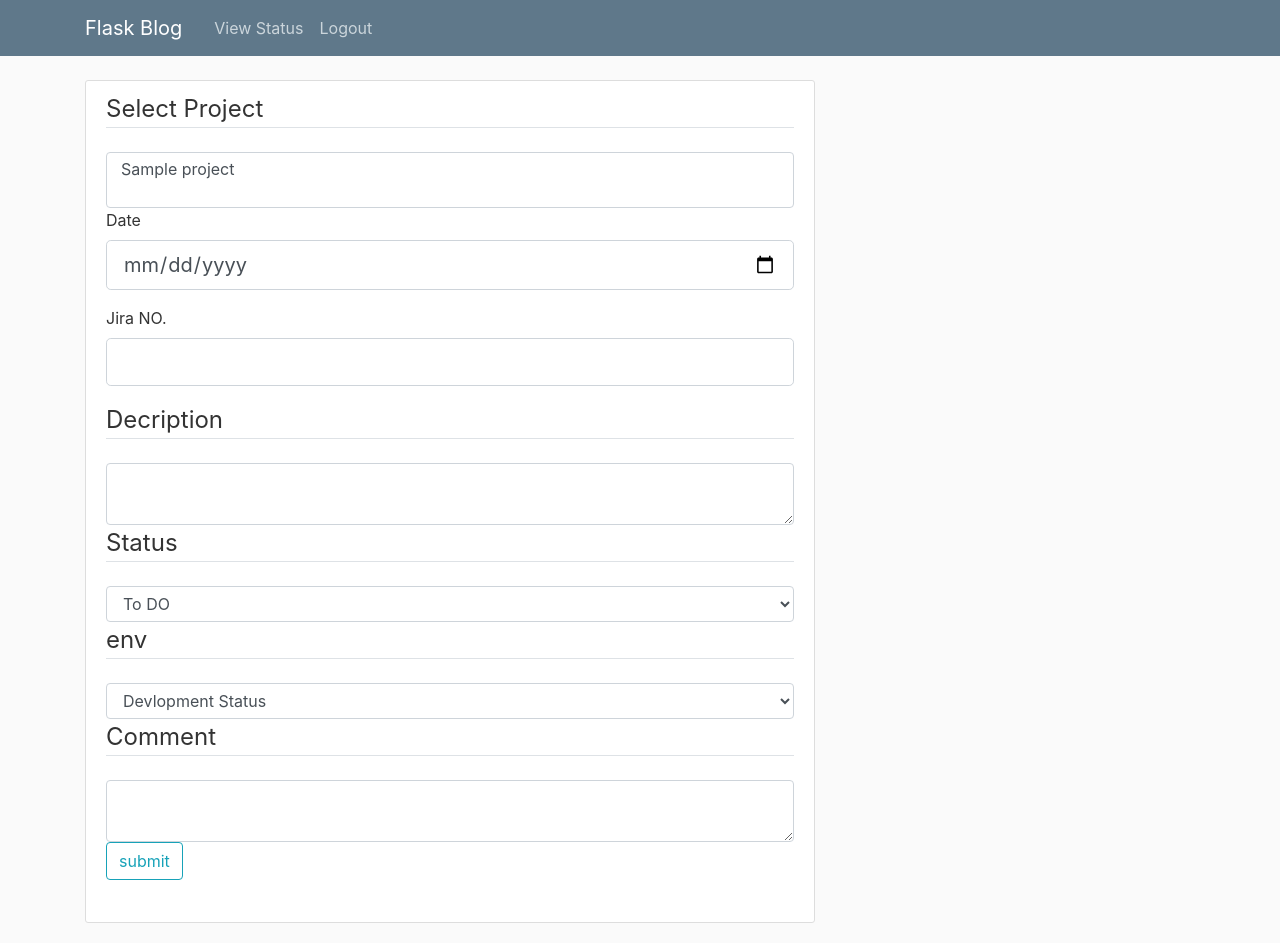
After one commit to shwetangdalvisd/DailyStatus, a Flask app: page /statusupdate in a window 1280 px wide. The commit adds this page. Run offline with Flask 2, Linux system fonts and the light colour scheme; a user stored in the database is signed in; a database or web service that is not in the repository returns one stand-in record (values such as "Sample title"); some libraries are stand-ins or nearby versions.

Commit message:
new 30 april

```diff
--- a/dailystatus/forms.py
+++ b/dailystatus/forms.py
@@ -1,8 +1,8 @@
 from flask_wtf import FlaskForm
-from wtforms import StringField, PasswordField, SubmitField, BooleanField, SelectMultipleField, DateField,SelectField
+from wtforms import StringField, PasswordField, SubmitField, BooleanField, SelectMultipleField, DateField,SelectField,TextField
 from wtforms.validators import DataRequired, Length, Email, EqualTo, ValidationError,Optional
 from dailystatus import app, mongo
-
+from flask_login import login_user, current_user
 
 class LoginForm(FlaskForm):
 	email = StringField('Email',validators=[DataRequired(), Email()])
@@ -16,13 +16,13 @@ class RegisterForm(FlaskForm):
 	email = StringField('Email',validators=[DataRequired(), Email()])
 	password = PasswordField('Password', validators=[DataRequired()])
 	confirm_password = PasswordField('Confirm Password',validators=[DataRequired(), EqualTo('password')])
-	role = StringField('Role',validators=[DataRequired()])
+	role = SelectField('Role',validators=[DataRequired()])
 	submit = SubmitField('Sign Up')
 
 class ProjectForm(FlaskForm):
 	Project = StringField('Project Name',validators=[DataRequired()])
 	doc = StringField('Date of Completion')
-	Cromail = StringField('Email',validators=[DataRequired(), Email()])
+	Cromail = StringField('CRO Email',validators=[Optional(), Email()])
 	submit = SubmitField('submit')
 
 def usf():
@@ -43,3 +43,24 @@ class AssignForms(FlaskForm):
 	project = SelectField('project',choices=pjf())
 	projectteam = SelectField('projectteam')
 	submit = SubmitField('submit')
+
+class StatusForm(FlaskForm):
+	project = SelectField('Project',validators=[DataRequired()])
+	date = DateField('Date',format='%d/%m/%Y',validators=[DataRequired()])
+	jirano = StringField('Jira NO.',validators=[DataRequired()])
+	desc = TextField('Description',validators=[DataRequired()])
+	status = SelectField('username',validators=[DataRequired()])
+	env = SelectField('Env',validators=[DataRequired()])
+	comments = TextField('Comment', validators=[DataRequired()])
+	submit = SubmitField('submit')
+
+class View_statusForm(FlaskForm):
+	project = SelectField('Project', choices=pjf())
+	username = SelectField('Username',choices=usf())
+	date = StringField('Date')
+	submit = SubmitField('submit')
+
+class DeleteForms(FlaskForm):
+	username = SelectMultipleField('username',choices=usf(),validators=[Optional()])
+	project = SelectField('project',choices=pjf(),validators=[Optional()])
+	submit = SubmitField('submit')
--- a/dailystatus/routes.py
+++ b/dailystatus/routes.py
@@ -1,7 +1,7 @@
 from flask import render_template, url_for, flash, redirect, request,session,jsonify
 from dailystatus import app, mongo, bcrypt,login_manager
 from bson.json_util import dumps
-from dailystatus.forms import LoginForm,RegisterForm,ProjectForm,AssignForms
+from dailystatus.forms import LoginForm,RegisterForm,ProjectForm,AssignForms,StatusForm,DeleteForms,View_statusForm
 from flask_login import login_user, current_user, logout_user, login_required,UserMixin
 from bson.objectid import ObjectId
 import json
@@ -13,48 +13,48 @@ class JSONEncoder(json.JSONEncoder):
 		return json.JSONEncoder.default(self, o)
 
 class User(UserMixin):
-	def __init__(self, user_id):
-		self.user_id = user_id
+	def __init__(self, email):
+		self.email = email
 	def get_id(self):
-		return (self.user_id)
-
+		return self.email
 
 @login_manager.user_loader
-def load_user(user_id):
-	u = mongo.db.Users.find_one({"user_id": user_id})
+def load_user(email):
+	u = mongo.db.user.find_one({"mail_id" : email })
 	if not u:
 		return None
-	return User(user_id=u['user_id'])
+	return User(email=u['mail_id'])
 
 @app.route("/")
 @app.route("/login", methods=['GET', 'POST'])
 def login():
 	if current_user.is_authenticated:
-		return redirect(url_for('Register'))
+		return redirect(url_for('logout'))
 	form = LoginForm()
 	Uer = mongo.db.user
 	if form.validate_on_submit():
 		user = Uer.find_one({"mail_id": form.email.data})
 		if user is not None and bcrypt.check_password_hash(user['password'], form.password.data):
-			sd = JSONEncoder().encode(user)
-			user_obj = User(sd)
+			user_obj = User(email=user['mail_id'])
 			login_user(user_obj)
+			next_page = request.args.get('next')
 			if user['role'] == "admin":
-				return redirect(url_for('Register'))
+				return (redirect(url_for('Register')) if next_page else redirect(url_for('Register')))
 			else:
-				return redirect(url_for('StatusUpdate'))
+				return (redirect(url_for('StatusUpdate')) if next_page else redirect(url_for('StatusUpdate')))
 		else:
 			flash('Login Unsuccessful. Please check email and password', 'danger')
 	return render_template('login.html', title='Login', form=form)
 
 
 @app.route("/register", methods=['GET', 'POST'])
+@login_required
 def Register():
 	User = mongo.db.user
 	if current_user.is_authenticated:
-		return redirect(url_for('Register'))
+		pass
 	form = RegisterForm()
-	if form.validate_on_submit():
+	if form.username.data and form.email.data and form.password.data and form.role.data is not None:
 		hashed_password = bcrypt.generate_password_hash(form.password.data).decode('utf-8')
 		user = User.find_one({"mail_id": form.email.data})
 		if user is None:
@@ -70,24 +70,32 @@ def Register():
 
 
 @app.route("/Assign",methods=['GET','POST'])
+@login_required
 def Assign():
 	if current_user.is_authenticated:
-		return redirect(url_for('Assign'))
+		pass
 	form = AssignForms()
 	User = mongo.db.user
 	Project = mongo.db.project_team
 	if form.username.data and form.project.data and form.projectteam.data is not None:
 		for us in form.username.data:
-			teammember = User.find_one({"username" : us}, {"_id":0, "projects":0})
-			teammember['Project_Team'] = form.projectteam.data
-			Project.update({"project_name":form.project.data},{"$push":{"team_member":teammember}})
-			User.update({"username":form.username.data},{ "$push":{"projects":form.project.data}})
-			flash('Team-member has been added!','success')
+			NAU = Project.find_one({"project_name":form.project.data,"team_member.username":us})
+			if NAU is None:
+				teammember = User.find_one({"username" : us}, {"_id":0, "projects":0})
+				teammember['Project_Team'] = form.projectteam.data
+				Project.update({"project_name":form.project.data},{"$push":{"team_member":teammember}})
+				User.update({"username":us},{ "$push":{"projects":form.project.data}})
+				flash('Team-member '+us+' has been added!','success')
+				return redirect(url_for('Assign'))
+			else:
+				flash('Team-member '+us+' is already part of team!','danger')
+
 		return redirect(url_for('Assign'))
 
 	return render_template('Assign.html',title='assign',form=form)
 
 @app.route("/registerproject", methods=['GET', 'POST'])
+@login_required
 def RegisterProject():
 	form = ProjectForm()
 	Project = mongo.db.project_team
@@ -102,7 +110,68 @@ def RegisterProject():
 			flash('Projectname already exist! Enter new Projectname', 'danger')
 	return render_template('registerproject.html', title='RegisterProject', form=form)
 
+@app.route("/statusupdate", methods=['GET', 'POST'])
+@login_required
+def StatusUpdate():
+	TaskS = mongo.db.task_status
+	em = current_user.get_id()
+	form = StatusForm()
+	def usd():
+		usr = []
+		usf = list(mongo.db.user.find({'mail_id':em}))
+		for i in usf:
+			s = i['projects']
+			for e in s:
+				usr.append(e)
+		return usr
+	choices = usd()
+	usr = mongo.db.user.find_one({"mail_id":em})
+	if form.project.data and form.date.data and form.jirano.data and form.status.data and form.env.data is not None:
+		TaskS.insert({"project":form.project.data , "username":usr['username'] , "date":form.date.data , "jira_no":form.jirano.data , "desc":form.desc.data , "status":form.status.data,"env": form.env.data , "Comment":form.comments.data})
+		flash('Your status has been updated','success')
+		return redirect(url_for('StatusUpdate'))
+
+	return render_template('statusupdate.html', title='StatusUpdate', form=form,choices=choices)
+
+@app.route("/delete", methods=['GET', 'POST'])
+@login_required
+def DeleteD():
+	User = mongo.db.user
+	project = mongo.db.project_team
+	form = DeleteForms()
+	if form.project.data and form.username.data is not None:
+		project.update({'project':form.project.data},{'$pull':{'team_member':{'username':form.username.data}}})
+		User.update({'username':form.username.data},{'$pull':{'projects':form.project.data}})
+		flash('user has been removed from project','success')
+		return redirect(url_for('DeleteD'))
+	elif form.project.data is None and form.username.data is not None:
+		User.remove({"username":form.username.data})
+		flash(' user has been removed!','success')
+		return redirect(url_for('DeleteD'))
+	elif form.username.data is None and form.project.data is not None:
+		project.remove({'project':form.project.data})
+		flash(' project has been removed!','success')
+		return redirect(url_for('DeleteD'))
+
+	return render_template('delete.html', title='Delete', form=form)
+
+@app.route("/viewstatus", methods=['GET', 'POST'])
+@login_required
+def View_status():
+	form = View_statusForm()
+	if current_user.is_authenticated:
+		pass
+	else:
+		return redirect(url_for('login'))
+	stat=[]
+	Status = mongo.db.task_status
+	if form.project.data and form.username.data is not None:
+		stat = list(Status.find({"project" : form.project.data, "date" : form.date.data, "username": form.username.data}))
+		return render_template('view-status.html', form=form, stat=stat)
+	return render_template('view-status.html', form=form, stat=stat)
+
 @app.route("/logout")
+@login_required
 def logout():
 	logout_user()
 	return redirect(url_for('login'))
--- a/dailystatus/templates/layout.html
+++ b/dailystatus/templates/layout.html
@@ -20,19 +20,13 @@
   <header class="site-header">
     <nav class="navbar navbar-expand-md navbar-dark bg-steel fixed-top">
       <div class="container">
-          <a class="navbar-brand mr-4" href="/">Flask Blog</a>
+        <a class="navbar-brand mr-4" href="/">Daily Vector</a>
         <button class="navbar-toggler" type="button" data-toggle="collapse" data-target="#navbarToggle" aria-controls="navbarToggle" aria-expanded="false" aria-label="Toggle navigation">
           <span class="navbar-toggler-icon"></span>
         </button>
         <div class="collapse navbar-collapse" id="navbarToggle">
           <!-- Navbar Right Side -->
           <div class="navbar-nav">
-              {% if current_user.is_authenticated %}
-                <a class="nav-item nav-link" href="{{ url_for('Register') }}">Register</a>
-                <a class="nav-item nav-link" href="{{ url_for('logout') }}">Logout</a>
-              {% else %}
-                <a class="nav-item nav-link" href="{{ url_for('login') }}">Login</a>
-              {% endif %}
           </div>
         </div>
       </div>
--- /dev/null
+++ b/dailystatus/templates/statusupdate.html
@@ -0,0 +1,93 @@
+{% extends "layout.html" %}
+{% block content %}
+    <header class="site-header">
+      <nav class="navbar navbar-expand-md navbar-dark bg-steel fixed-top">
+        <div class="container">
+          <a class="navbar-brand mr-4" href="/">Flask Blog</a>
+          <button class="navbar-toggler" type="button" data-toggle="collapse" data-target="#navbarToggle" aria-controls="navbarToggle" aria-expanded="false" aria-label="Toggle navigation">
+            <span class="navbar-toggler-icon"></span>
+          </button>
+          <div class="collapse navbar-collapse" id="navbarToggle">
+            <!-- Navbar Right Side -->
+            <div class="navbar-nav">
+                <a class="nav-item nav-link" href="{{ url_for('View_status') }}">View Status</a>
+                <a class="nav-item nav-link" href="{{ url_for('logout') }}">Logout</a>
+            </div>
+          </div>
+        </div>
+      </nav>
+    </header>
+    <div class="content-section">
+        <form method="POST" method="GET" action="">
+            {{ form.hidden_tag() }}
+            {{ form.csrf_token }}
+            <fieldset class="form-group">
+                <legend class="border-bottom mb-4">Select Project</legend>
+                <select class="form-control" id="continent_selector" name="project" size=2 multiple>
+                    {{ form.project.label(class="form-control-label") }}
+
+                    {% for project in choices %}
+
+                        <option value= {{project}} >{{project}}</option>
+
+                    {% endfor %}
+
+                </select>
+                <div class="form-group" placeholder="DD/MM/YYYY">
+                    {{ form.date.label(class="form-control-label",placeholder="DD/MM/YYYY") }}
+
+                    {% if form.date.errors %}
+                        {{ form.date(class="form-control form-control-lg is-invalid") }}
+                        <div class="invalid-feedback">
+                            {% for error in form.date.errors %}
+                                <span>{{ error }}</span>
+                            {% endfor %}
+                        </div>
+                    {% else %}
+                        {{ form.date(class="form-control form-control-lg") }}
+                    {% endif %}
+                </div>
+                <div class="form-group">
+                    {{ form.jirano.label(class="form-control-label") }}
+
+                    {% if form.jirano.errors %}
+                        {{ form.jirano(class="form-control form-control-lg is-invalid") }}
+                        <div class="invalid-feedback">
+                            {% for error in form.jirano.errors %}
+                                <span>{{ error }}</span>
+                            {% endfor %}
+                        </div>
+                    {% else %}
+                        {{ form.jirano(class="form-control form-control-lg") }}
+                    {% endif %}
+                </div>
+                <legend class="border-bottom mb-4">Decription</legend>
+                <textarea placeholder="Description (50 characters)" min="50" max="60" class="form-control" name="desc">
+                </textarea>
+                <legend class="border-bottom mb-4">Status</legend>
+                <select class="form-control" name="status" id="continent_selector" size=1>
+                    {{ form.status.label(class="form-control-label") }}
+                        <option value= To_do >To DO</option>
+                        <option value= In_Devlopment >In Devlopment</option>
+                        <option value= WorkIn_Progress >Work In Progress</option>
+                        <option value= UAT >UAT</option>
+                        <option value= Code_Review >Code Review</option>
+                        <option value= Analysis>Analysis</option>
+                </select>
+                <legend class="border-bottom mb-4">env</legend>
+                <select name = env class="form-control" name="env" id="continent_selector" size=1>
+                    {{ form.env.label(class="form-control-label") }}
+                        <option value= Devlopment_Status>Devlopment Status</option>
+                        <option value= Devlopment_Testing_Status>Devlopment Testing Status</option>
+                        <option value= UAT_Status>UAT Status</option>
+                </select>
+                <legend class="border-bottom mb-4">Comment</legend>
+                <textarea placeholder="comments (50 characters)" min="50" max="60" class="form-control" name="comments">
+                </textarea>
+                <div class="form-group">
+                    {{ form.submit(class="btn btn-outline-info") }}
+                </div>
+            </fieldset>
+        </form>
+    </div>
+{% endblock content %}
--- a/run.py
+++ b/run.py
@@ -1,4 +1,4 @@
 from dailystatus import app
 
 if __name__ == '__main__':
-    app.run(debug=True)
+	app.run(debug=True)
```
Also changed, not shown: dailystatus/templates/delete.html (added, +60 -0 lines), dailystatus/templates/register.html (+8 -13 lines), dailystatus/templates/view-status.html (added, +75 -0 lines). Lines whose indentation alone changed are shown as unchanged.
